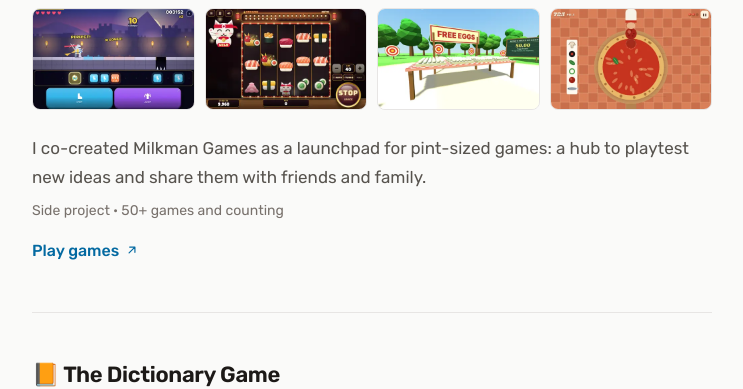
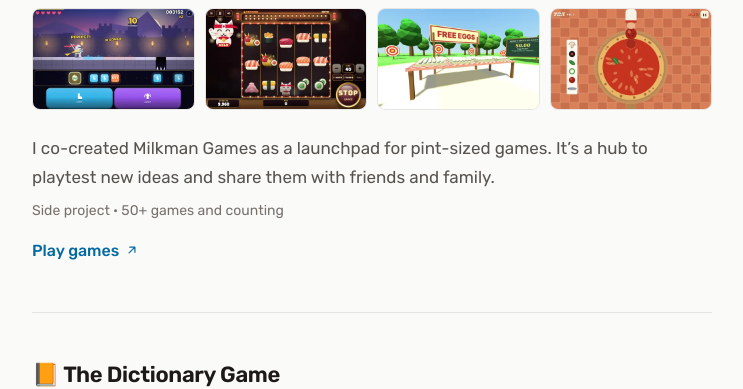
Before and after one commit to ahalp0217/ahalp0217.github.io, a plain HTML site: page beta/index.html in a window 1280 px wide. Shown: the part 3840-4229 px from the top of the page, without its empty margins (268-1011 px from the left). Drawn offline with Linux system fonts and the light colour scheme.

Commit message:
Split Milkman Games description into two sentences
Co-Authored-By: Claude Opus 5.5 <noreply@anthropic.com>
Claude-Session: https://claude.ai/code/session_01UkSYva2mr8yGmakxghaakD

```diff
--- a/beta/index.html
+++ b/beta/index.html
@@ -814,7 +814,7 @@
           <img src="../milkman/the-works.webp" alt="The Works screenshot" loading="lazy">
         </div>
 
-        <p>I co-created Milkman Games as a launchpad for pint-sized games: a hub to playtest new ideas and share them with friends and family.</p>
+        <p>I co-created Milkman Games as a launchpad for pint-sized games. It’s a hub to playtest new ideas and share them with friends and family.</p>
         <p class="meta">Side project · 50+ games and counting</p>
         <a href="https://milkman.games" target="_blank" rel="noopener" class="project-link">
           Play games
```
Also changed, not shown: index.html (+1 -1 lines).
